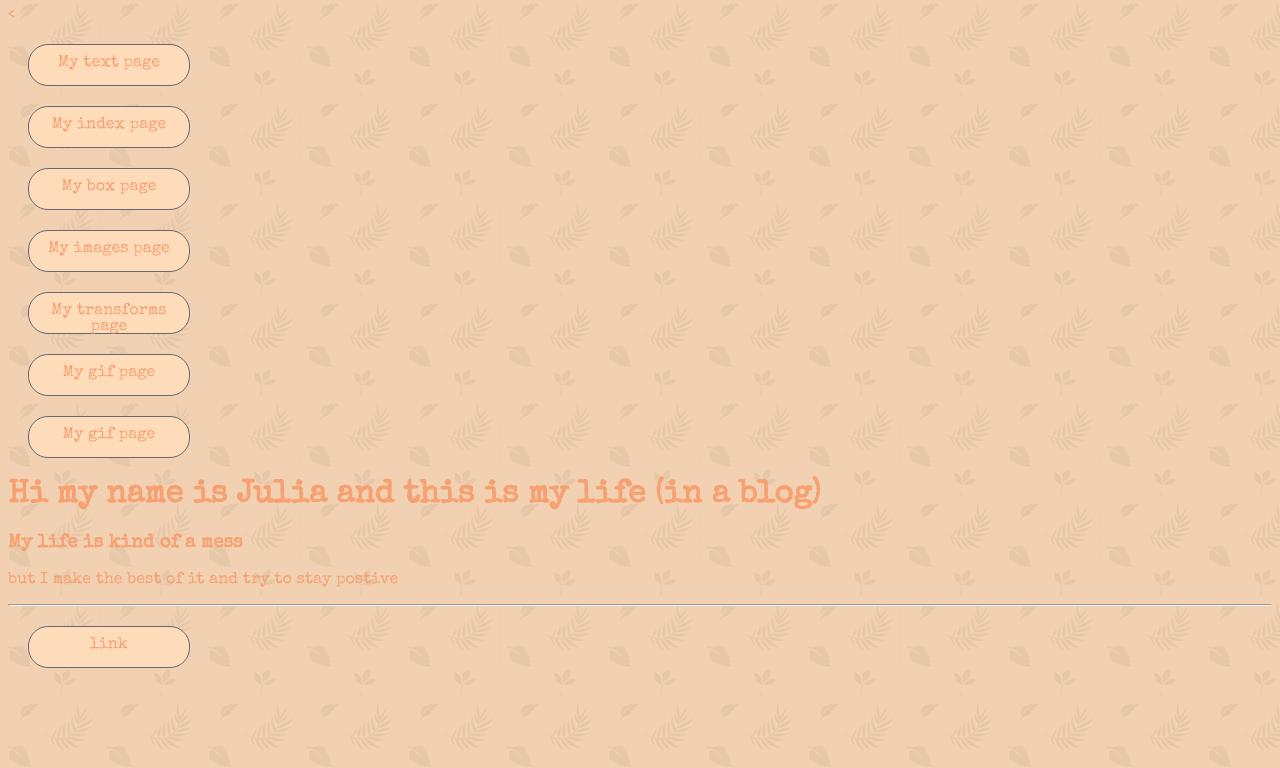
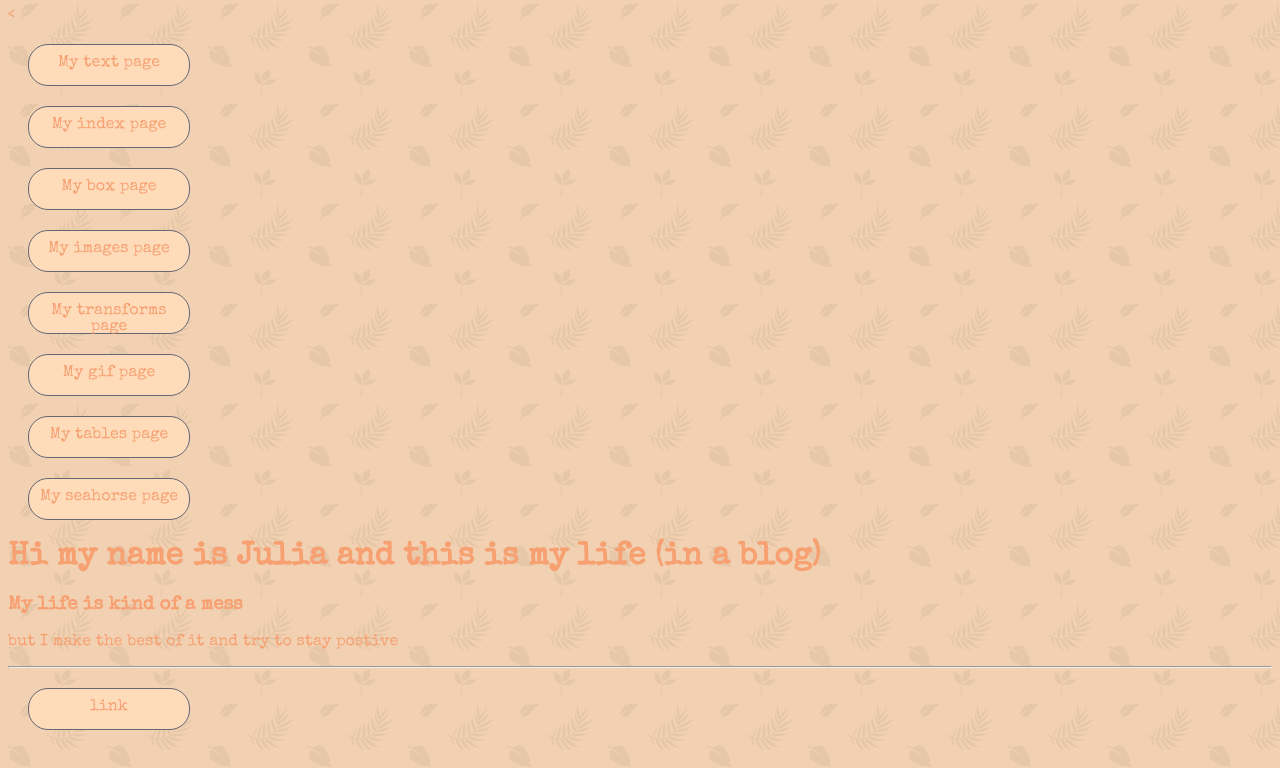
Before and after one commit to Lynchjulia382/my-site-, a plain HTML site: page index.html in a window 1280 px wide. Drawn offline with nearby package versions, Linux system fonts and the light colour scheme.

Commit message:
Update index.html

```diff
--- a/index.html
+++ b/index.html
@@ -61,7 +61,8 @@
     <li><a href="image.html">My images page</a></li>
     <li><a href="transforms.html">My transforms page</a></li>
     <li><a href="gif.html">My gif page</a></li>
-    <li><a href="Tables.html">My gif page</a></li>
+    <li><a href="Tables.html">My tables page</a></li>
+    <li><a href="seahorse.html">My seahorse page</a></li>
   </ul>
 
   <h1> Hi my name is Julia and this is my life (in a blog) </h1>
```
